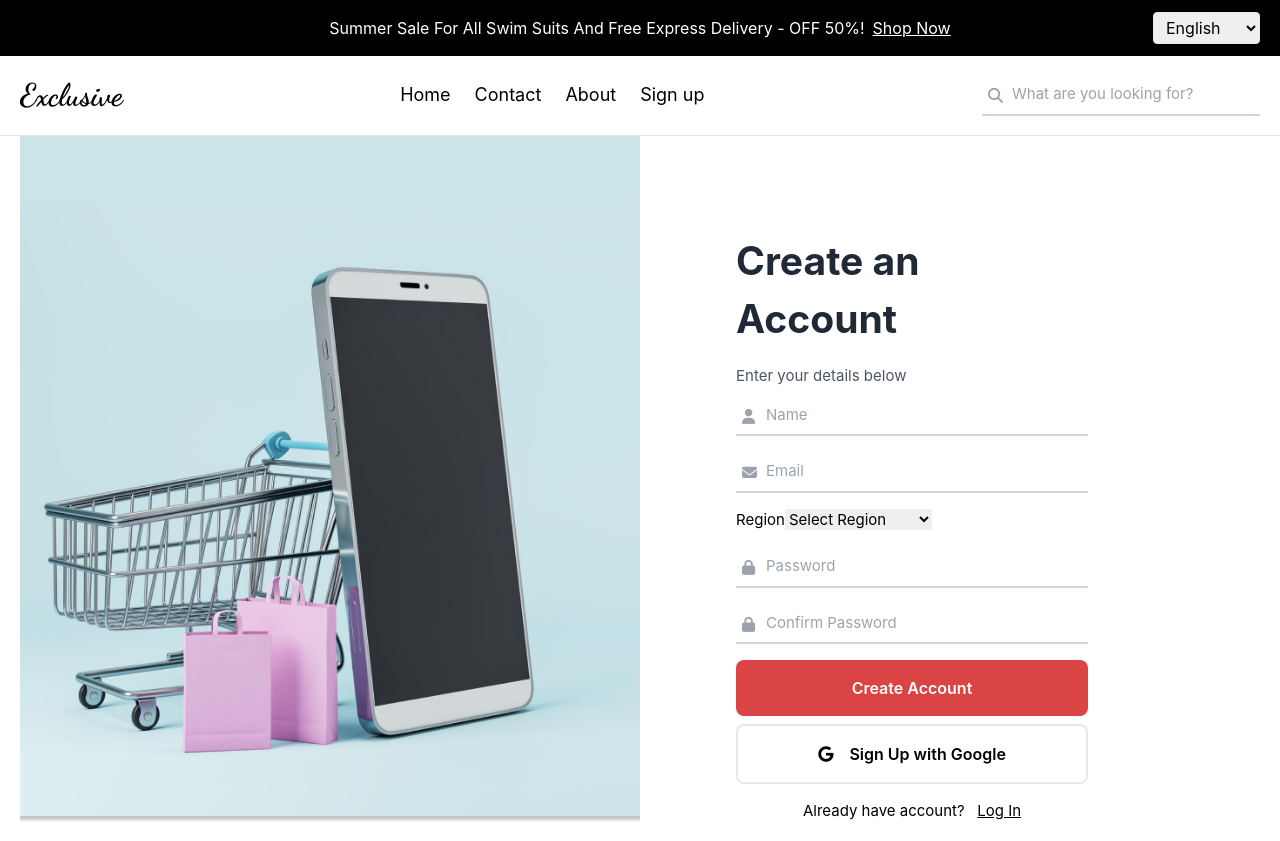
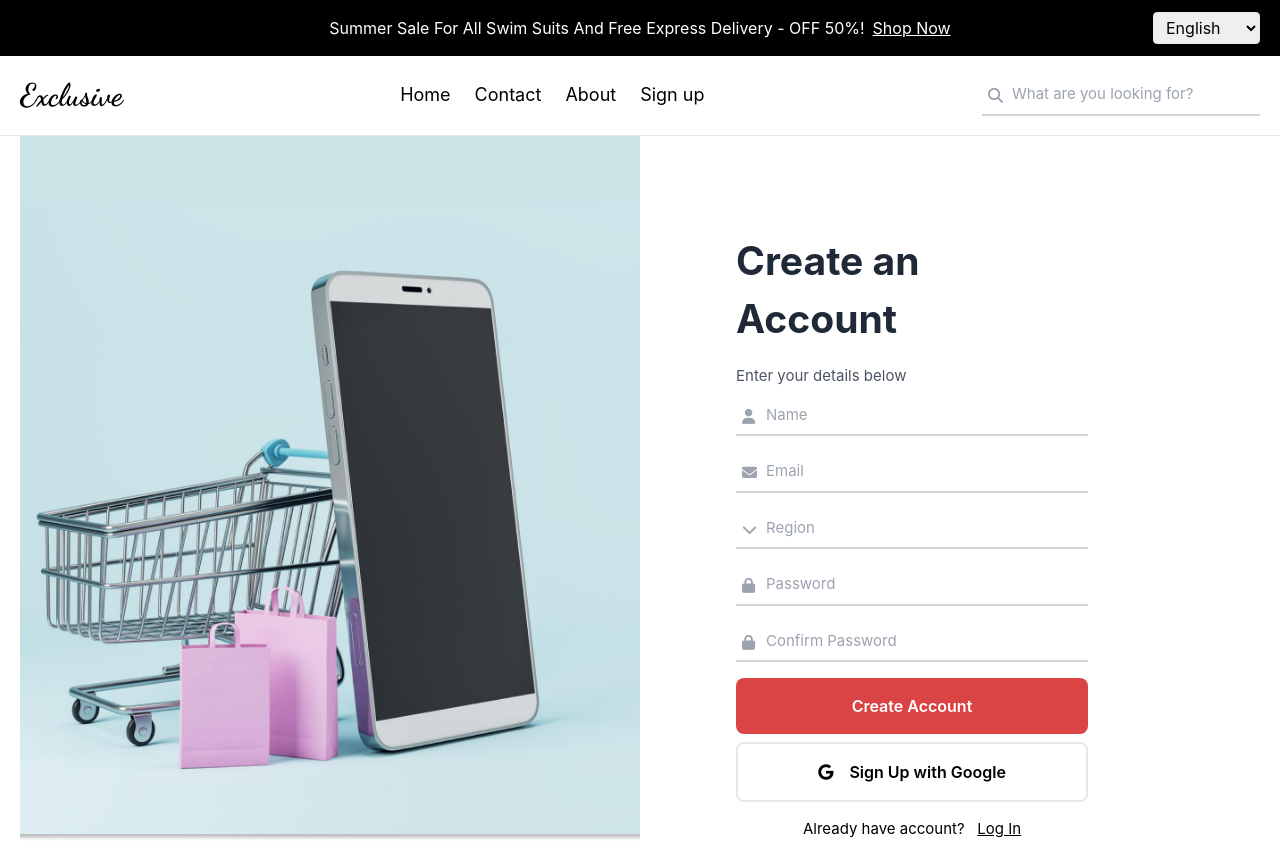
Before and after one commit to pikary/adv-dbms, a React (Vite) app: page /register in a window 1280 px wide. Built offline with nearby package versions, Linux system fonts and the light colour scheme.

Commit message:
feat: add custom selector, add: framer animation

```diff
--- a/package.json
+++ b/package.json
@@ -12,6 +12,7 @@
   "dependencies": {
     "@reduxjs/toolkit": "^2.3.0",
     "formik": "^2.4.6",
+    "framer-motion": "^11.11.9",
     "react": "^18.3.1",
     "react-dom": "^18.3.1",
     "react-redux": "^9.1.2",
--- a/src/components/Input/index.tsx
+++ b/src/components/Input/index.tsx
@@ -1,5 +1,5 @@
-import React, { useState, ChangeEvent } from 'react';
-import { useField } from 'formik';
+import React, {useState, ChangeEvent} from 'react';
+import {useField} from 'formik';
 
 interface InputProps {
     className?: string;
@@ -29,7 +29,7 @@ const Input: React.FC<InputProps> = ({
     const [focus, setFocus] = useState(false);
 
     // eslint-disable-next-line react-hooks/rules-of-hooks
-    const [field, meta] = formik ? useField({ name, type }) : [{ value }, {}];
+    const [field, meta] = formik ? useField({name, type}) : [{value}, {}];
 
     return (
         <div className={margin}>
@@ -52,8 +52,8 @@ const Input: React.FC<InputProps> = ({
                     className={`w-full px-2 py-2 border-b-2 border-gray-300 focus:border-red-500 outline-none transition-colors duration-300 ease-in-out ${className}`}
                     aria-label={placeholder || labelText}
                     autoComplete="off"
-                    style={{ paddingLeft: icon ? '30px' : undefined }}
-                    {...(formik ? {...field, onBlur:()=>setFocus(false)} : { value, onChange })}
+                    style={{paddingLeft: icon ? '30px' : undefined}}
+                    {...(formik ? {...field, onBlur: () => setFocus(false)} : {value, onChange, onBlur:()=>setFocus(false)})}
                 />
             </div>
             {meta?.error && <span className="block text-red-500 text-sm">{meta.error}</span>}
--- /dev/null
+++ b/src/components/Selector/index.tsx
@@ -0,0 +1,103 @@
+import {FC, useState, ChangeEvent, useEffect, useRef} from 'react'
+import {motion, AnimatePresence} from "framer-motion";
+import Input from "../Input";
+
+interface DataSelectorProps {
+    data: []
+    placeholder?: string;
+}
+
+const container = {
+    hidden: {opacity: 0, y: -20},
+    show: {
+        opacity: 1,
+        y: 0,
+        transition: {
+            delayChildren: 0.2, // Delay the children's appearance slightly
+            staggerChildren: 0.1, // Stagger the children with a small delay between them
+        },
+    },
+
+};
+
+const item = {
+    hidden: {opacity: 0, y: -10}, // Each item will fade in and move up slightly
+    show: {opacity: 1, y: 0, transition: {duration: 0.2}}, // Animates to full opacity and original position
+};
+
+
+type IconType = 'fas fa-chevron-down' | 'fas fa-search'
+const DataSelector: FC<DataSelectorProps> = ({data, placeholder,}) => {
+    const [icon, setIcon] = useState<IconType>('fas fa-chevron-down')
+    const [searchTerm, setSearchTerm] = useState('');
+    const [showOptions, setShowOptions] = useState(false);
+    const [selectedOption, setSelectedOption] = useState(null);
+
+    const handleSearchChange = (e: ChangeEvent<HTMLInputElement>) => {
+        setSearchTerm(e.target.value);
+    };
+
+    // Handle option selection
+
+
+    //fas fa-chevron-down
+
+    useEffect(() => {
+        const inp: HTMLInputElement | null = document.getElementById('selector-id') as HTMLInputElement
+        inp?.addEventListener('focusin', () => {
+            setShowOptions(true)
+            setIcon('fas fa-search')
+
+        })
+        inp?.addEventListener('focusout', () => {
+            setIcon('fas fa-chevron-down')
+            console.log('HEYEHY')
+            setShowOptions(false)
+        })
+    }, []);
+    //@ts-ignore
+    const filteredData = data.filter(item => item.name.toLowerCase().includes(searchTerm.toLowerCase()));
+
+    return (
+        <div className="relative w-full">
+
+            <Input
+                name={'selector-id'}
+                labelText={''}
+                placeholder={showOptions ? 'Search for your city' : 'Region'}
+                type={'text'}
+                formik={false}
+                value={searchTerm}
+                onChange={handleSearchChange}
+                icon={icon}
+                className={''}
+            />
+            <AnimatePresence>
+                {showOptions && (
+                    <motion.ul
+                        variants={container}  // Apply container variants
+                        initial="hidden"      // Initial state (hidden)
+                        animate="show"        // Animate to show state
+                        exit="hidden"         // When exiting, animate to hidden
+                        className="absolute w-full bg-white border border-gray-300 max-h-60 overflow-y-auto z-10 mt-2"
+                    >
+                        {filteredData.map((itemd) =>
+                            <motion.li variants={item}
+                                       className="p-2 hover:bg-gray-200 cursor-pointer">{itemd["name"]}</motion.li>
+                        )}
+                    </motion.ul>
+                )}
+
+            </AnimatePresence>
+
+            {selectedOption && (
+                <div className="mt-2">
+                    <p>Selected: Test</p>
+                </div>
+            )}
+        </div>
+    )
+}
+
+
+export default DataSelector
--- a/src/pages/SignUp/index.tsx
+++ b/src/pages/SignUp/index.tsx
@@ -6,6 +6,7 @@ import Button from "../../components/Button";
 
 import './styles.css'
 import {Link} from "react-router-dom";
+import DataSelector from "../../components/Selector";
 
 const SignUp: FC = () => {
 
@@ -26,16 +27,18 @@ const SignUp: FC = () => {
                         <Form>
                             <Input name={'fullName'} icon={'fas fa-user'} placeholder={'Name'} margin={'mb-4'}/>
                             <Input name={'email'} icon={'fas fa-envelope'} placeholder={'Email'} margin={'mb-4'}/>
+
                             <div className={'mb-4'}>
-                                <label htmlFor="region">Region</label>
-                                <Field as="select" name="region">
-                                    <option value="">Select Region</option>
-                                    {regions.map((region) => (
-                                        <option key={region.id} value={region.name}>
-                                            {region.name}
-                                        </option>
-                                    ))}
-                                </Field>
+                                <DataSelector data={regions as []}></DataSelector>
+                                {/*<label htmlFor="region">Region</label>*/}
+                                {/*<Field as="select" name="region">*/}
+                                {/*    <option value="">Select Region</option>*/}
+                                {/*    {regions.map((region) => (*/}
+                                {/*        <option key={region.id} value={region.name}>*/}
+                                {/*            {region.name}*/}
+                                {/*        </option>*/}
+                                {/*    ))}*/}
+                                {/*</Field>*/}
                             </div>
                             <Input name={'password'} placeholder={'Password'} margin={'mb-4'} icon="fas fa-lock"/>
                             <Input name={'confirmPassword'} placeholder={'Confirm Password'} margin={'mb-4'} icon="fas fa-lock"/>
```
Also changed, not shown: 1 other file (tests, documents, lock files or other folders).
